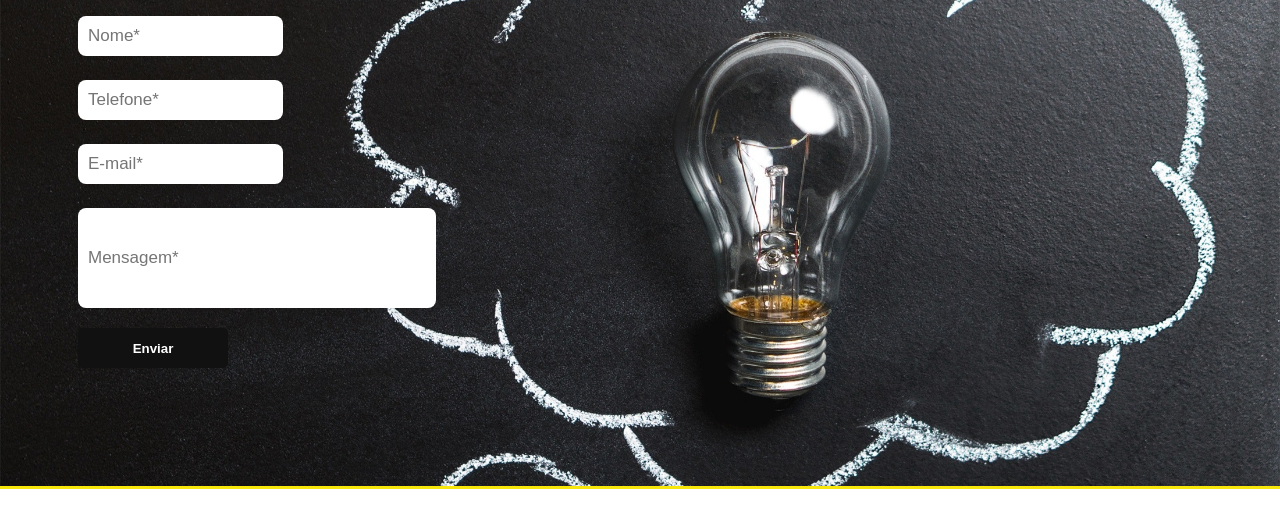
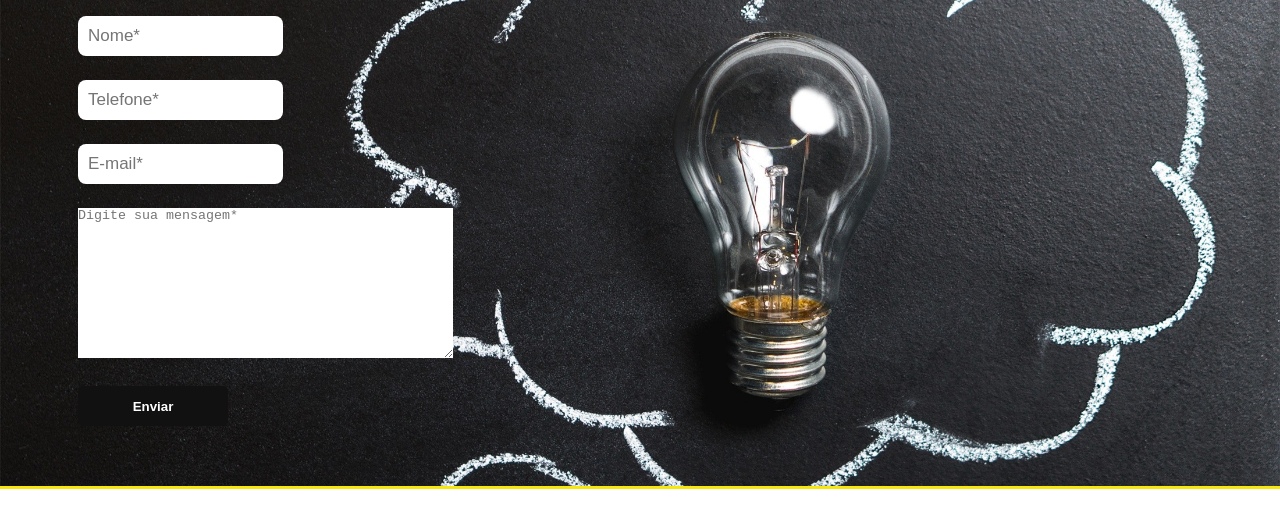
Before and after one commit to felipepereiradasilva1/Projeto-Luminous-v2, a plain HTML site: page site/contato.html in a window 1280 px wide. Shown: the part 161-688 px from the top of the page. Drawn offline with Linux system fonts and the light colour scheme.

Commit message:
Melhorias na pagina contatos

```diff
--- a/site/contato.html
+++ b/site/contato.html
@@ -29,11 +29,11 @@
     <div class="contato">
         <div class="contatoBox">
             <h1>Fale Conosco</h1> <br>
-            <input class="contat" id="name" placeholder="Nome*"> <br>
-            <input class="contat" id="telefone" placeholder="Telefone*"> <br>
-            <input class="contat" id="e-mail" placeholder="E-mail*"> <br>
-            <input class="msg" id="mensag" placeholder="Mensagem*"> <br>
-            <button class="botao" onclick="send()">Enviar</button>
+            <input class="contat" id="name" placeholder="Nome*">
+            <input class="contat" id="telefone" placeholder="Telefone*">
+            <input class="contat" id="e-mail" placeholder="E-mail*">
+            <textarea name="mensagem" id="" cols="45" rows="10" placeholder="Digite sua mensagem*"></textarea>
+            <input type="submit" value="Enviar" class="botao">
 
         </div>
     </div>
--- a/site/css/style.css
+++ b/site/css/style.css
@@ -110,6 +110,7 @@ a.active, a:hover {
     margin-bottom: 24px;
     padding-left: 10px;
     width: 20%;
+    display: block;
 
 }
 
@@ -134,6 +135,8 @@ a.active, a:hover {
     height: 40px;
     cursor: pointer;
     font-weight: bold;
+    display: block;
+    margin-top: 24px;
 }
 
 .botao:hover ,.botao:active {
```
